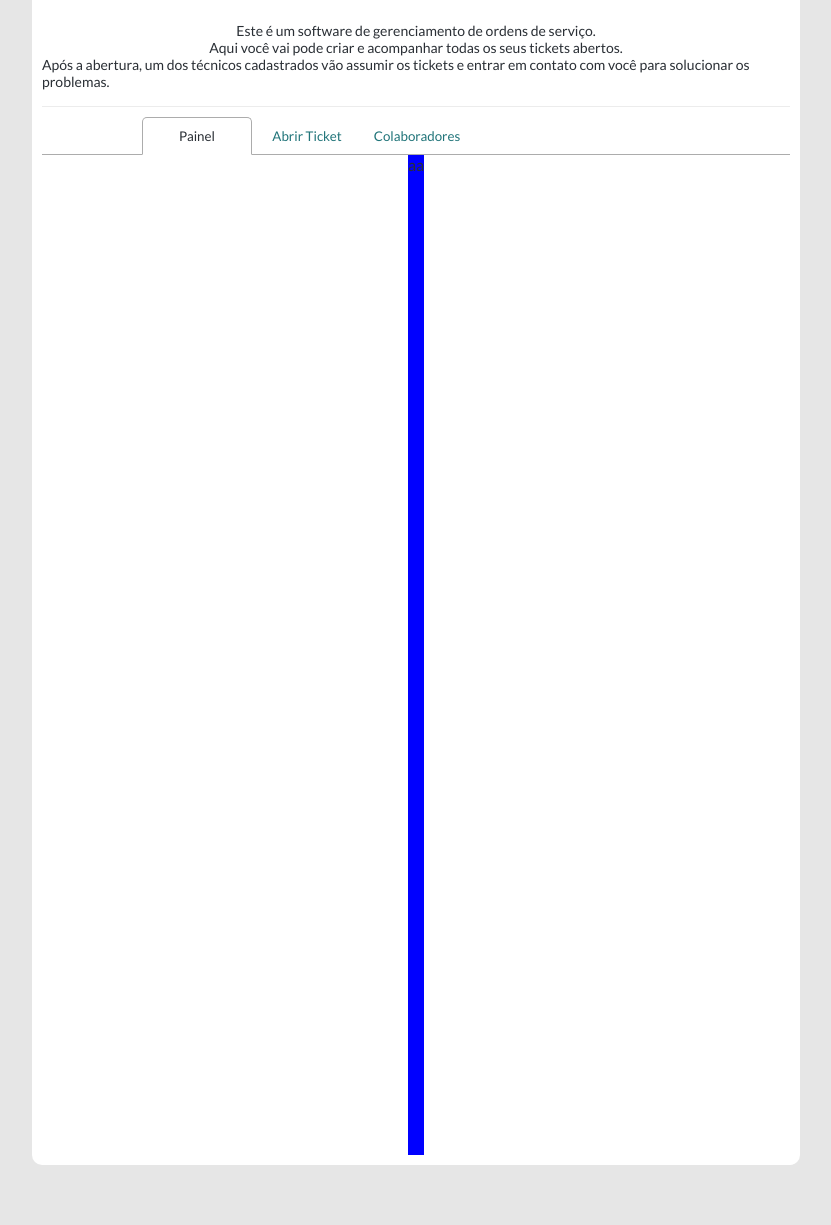
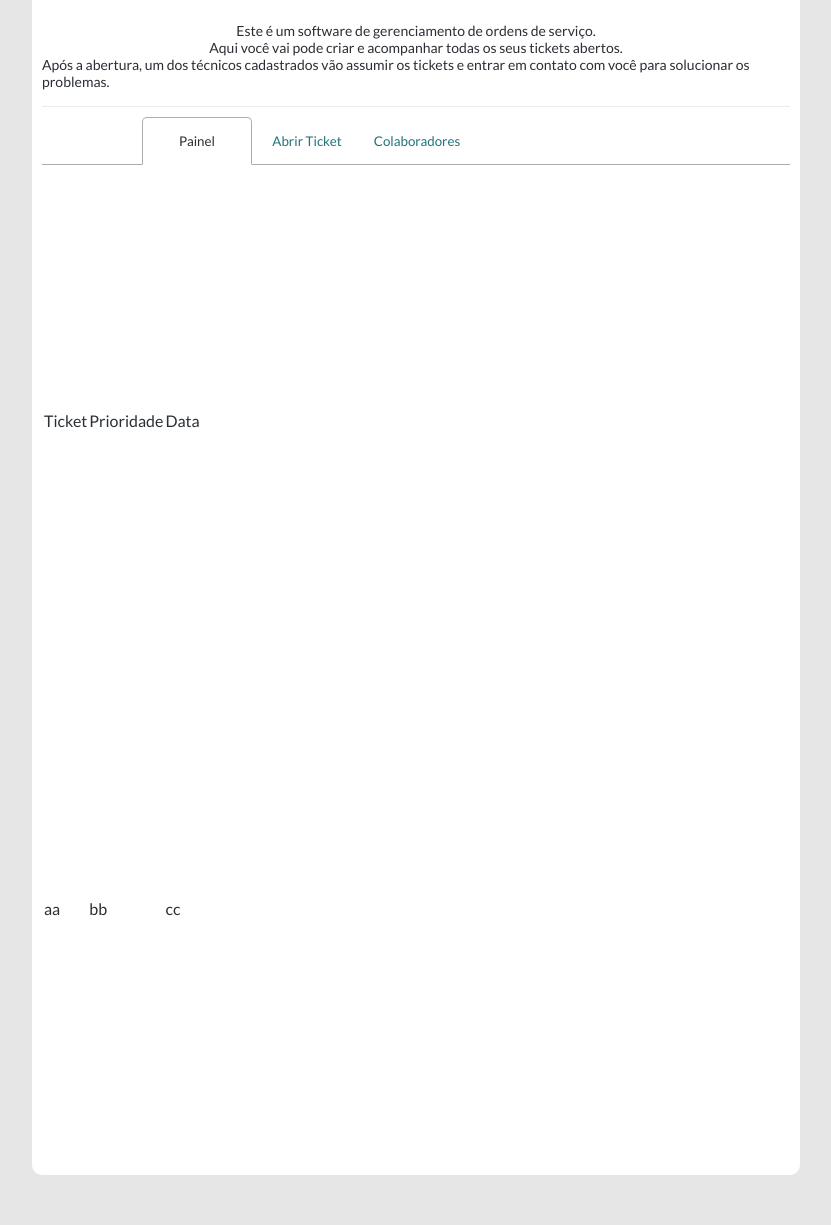
Before and after one commit to dcmunhoz/SmartDesk, a PHP site: page /views/user-panel.php in a window 1280 px wide. Shown: the part 484-1709 px from the top of the page, without its empty margins (224-1055 px from the left). Run offline with PHP 8.4, Linux system fonts and the light colour scheme.

Commit message:
Criação table chamados

```diff
--- a/public/rsc/css/style.css
+++ b/public/rsc/css/style.css
@@ -300,12 +300,12 @@ html, body{
     border-bottom: 0px rgb(199, 199, 199);
     border-color: rgb(255, 255, 255);
     border-style: solid;
-    padding: 10px;
+    padding: 15px 10px;
     border-radius: 5px 5px 0 0;
     z-index: 1;
     margin-bottom: 0px;
     margin-right: 0px;
-    transition: 300ms;
+    transition: 200ms;
     color:#207479;
 
 }
@@ -313,7 +313,7 @@ html, body{
 .nav ul .nav-button button:hover{
     border: 1px solid rgb(224, 224, 224);
     border-bottom: 0px;
-    background-color: rgb(247, 247, 247);
+    background-color: rgb(250, 250, 250);
     color:#1b5155;
 }
 
@@ -325,6 +325,9 @@ html, body{
 }
 
 .panel{
-    background-color: blue;
+    display: flex;
     height: 1000px;
+    width: 100%;
+    box-sizing: border-box;
+    padding: 10px 0;
 }
--- a/views/user-panel.php
+++ b/views/user-panel.php
@@ -62,7 +62,24 @@
                                     </ul>
                                 </nav>
                                 <section class="panel">
-                                        aa
+                                    <table>
+                                        <thead>
+
+                                        </thead>
+                                        <tbody>
+                                            <tr>
+                                                <th>Ticket</th>
+                                                <th>Prioridade</th>
+                                                <th>Data</th>
+                                            </tr>
+                                            <tr>
+                                                <td>aa</td>
+                                                <td>bb</td>
+                                                <td>cc</td>
+                                            </tr>
+                                        </tbody>
+
+                                    </table>
 
                                 </section>
                             </div>
```
